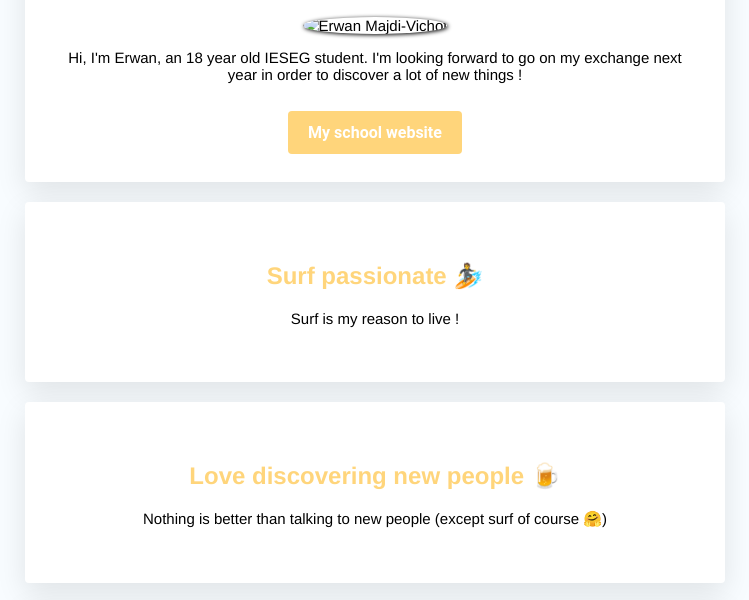
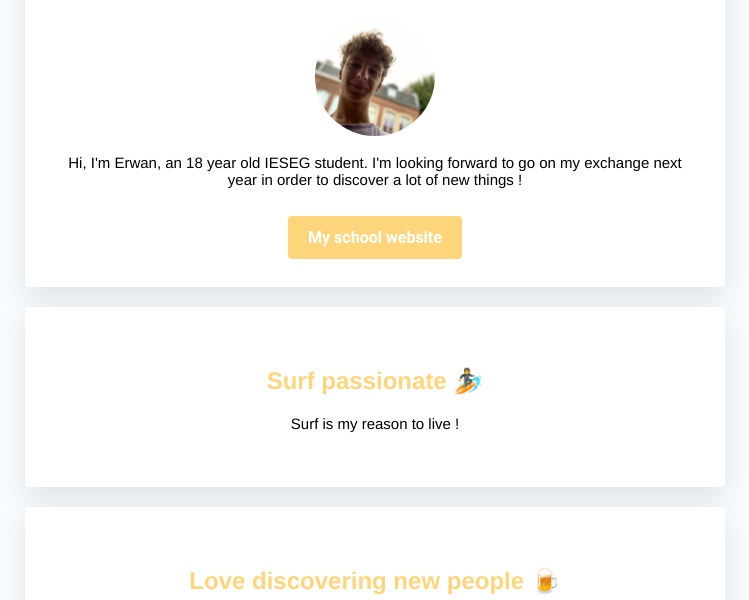
Before and after one commit to ErwanMajdi/my-profile, a plain HTML site: page index.html in a window 1280 px wide. Shown: the part 137-737 px from the top of the page, without its empty margins (265-1014 px from the left). Drawn offline with Linux system fonts and the light colour scheme.

Commit message:
Add files via upload

```diff
--- a/index.html
+++ b/index.html
@@ -16,7 +16,7 @@
 <div class="container">
 	<div class="card-white" id="introduction">
 		<h1>Hello, I'm Erwan</h1>
-		<img src="image/MOI.jpg" alt="Erwan Majdi-Vichot" class="img-circle shadowed" id="MOI" >
+		<img src="images/profile-picture.jpg" alt="Erwan Majdi-Vichot" class="img-circle shadowed" id="profile-picture" >
 		<p>
 			Hi, I'm Erwan, an 18 year old IESEG student. I'm looking forward to go on my exchange next year in order to discover a lot of new things !
 		</p>
--- a/style.css
+++ b/style.css
@@ -31,17 +31,14 @@ a:hover {
 	color: black;
 }
 
-#MOI {
-	width: 80px;
+#profile-picture {
+	width: 120px;
 }
 
 .img-circle {
 	border-radius: 50%;
 }
 
-.shadowed {
-	box-shadow: 1px 1px 4px black;
-}
 
 .container {
 	width: 700px;
```
